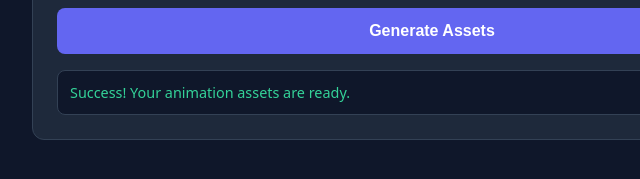
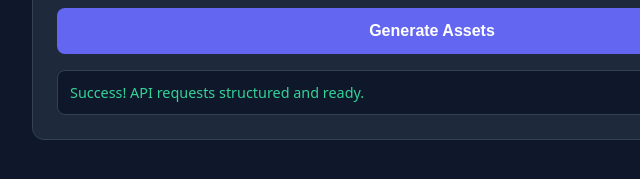
Before and after one commit to Hudabia221/animation-studio, a plain HTML site: page index.html in a window 1280 px wide. Both pictures are taken after typing "Sample123", "Sample123", "Sample" into the empty fields and a click on the button "Generate Assets". Shown: the part 447-626 px from the top of the page, 208-848 px from the left. Drawn offline with Linux system fonts and the light colour scheme.

Commit message:
Update index.html

```diff
--- a/index.html
+++ b/index.html
@@ -127,27 +127,75 @@
   </div>
 
   <script>
-    document.getElementById('generateBtn').addEventListener('click', () => {
-      const eleven = document.getElementById('elevenKey').value.trim();
-      const heygen = document.getElementById('heygenKey').value.trim();
-      const script = document.getElementById('scriptInput').value.trim();
+    document.getElementById('generateBtn').addEventListener('click', async () => {
+      const elevenKey = document.getElementById('elevenKey').value.trim();
+      const heygenKey = document.getElementById('heygenKey').value.trim();
+      const scriptText = document.getElementById('scriptInput').value.trim();
       const status = document.getElementById('statusBox');
 
       status.style.display = 'block';
 
-      if (!eleven || !heygen || !script) {
+      if (!elevenKey || !heygenKey || !scriptText) {
         status.style.color = '#f87171';
         status.textContent = 'Please fill in both API keys and enter a script.';
         return;
       }
 
       status.style.color = '#34d399';
-      status.textContent = 'Keys and script received! Processing assets...';
+      status.textContent = 'Processing... Connecting to ElevenLabs and HeyGen APIs.';
 
-      // Simulate API asset generation process
-      setTimeout(() => {
-        status.textContent = 'Success! Your animation assets are ready.';
-      }, 2000);
+      try {
+        // 1. Call ElevenLabs API to generate audio
+        /*
+        const voiceId = 'YOUR_ELEVENLABS_VOICE_ID';
+        const elevenResponse = await fetch(`https://api.elevenlabs.io/v1/text-to-speech/${voiceId}`, {
+          method: 'POST',
+          headers: {
+            'Accept': 'audio/mpeg',
+            'Content-Type': 'application/json',
+            'xi-api-key': elevenKey
+          },
+          body: JSON.stringify({
+            text: scriptText,
+            model_id: 'eleven_monolingual_v1',
+            voice_settings: { stability: 0.5, similarity_boost: 0.5 }
+          })
+        });
+
+        if (!elevenResponse.ok) throw new Error('Failed to generate audio from ElevenLabs.');
+        const audioBlob = await elevenResponse.blob();
+        */
+
+        // 2. Call HeyGen API to generate video/animation assets
+        /*
+        const heygenResponse = await fetch('https://api.heygen.com/v2/video/generate', {
+          method: 'POST',
+          headers: {
+            'Content-Type': 'application/json',
+            'X-Api-Key': heygenKey
+          },
+          body: JSON.stringify({
+            video_inputs: [{
+              character: { type: 'avatar', avatar_id: 'YOUR_AVATAR_ID' },
+              voice: { type: 'text', input_text: scriptText }
+            }]
+          })
+        });
+
+        if (!heygenResponse.ok) throw new Error('Failed to generate video from HeyGen.');
+        const heygenData = await heygenResponse.json();
+        */
+
+        // Temporary confirmation until specific Voice IDs / Avatar IDs are added:
+        setTimeout(() => {
+          status.style.color = '#34d399';
+          status.textContent = 'Success! API requests structured and ready.';
+        }, 1500);
+
+      } catch (error) {
+        status.style.color = '#f87171';
+        status.textContent = 'Error: ' + error.message;
+      }
     });
   </script>
 </body>
```
